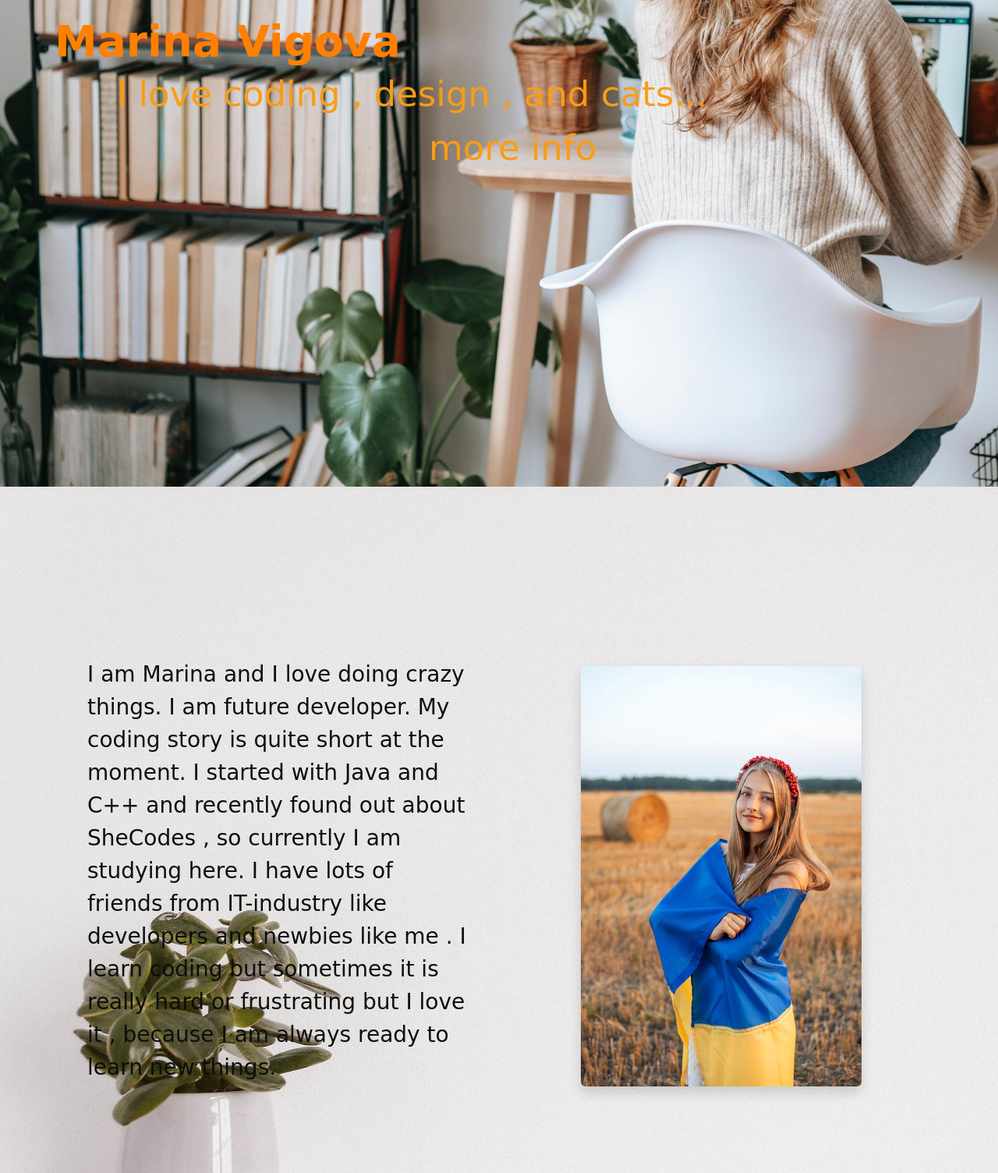
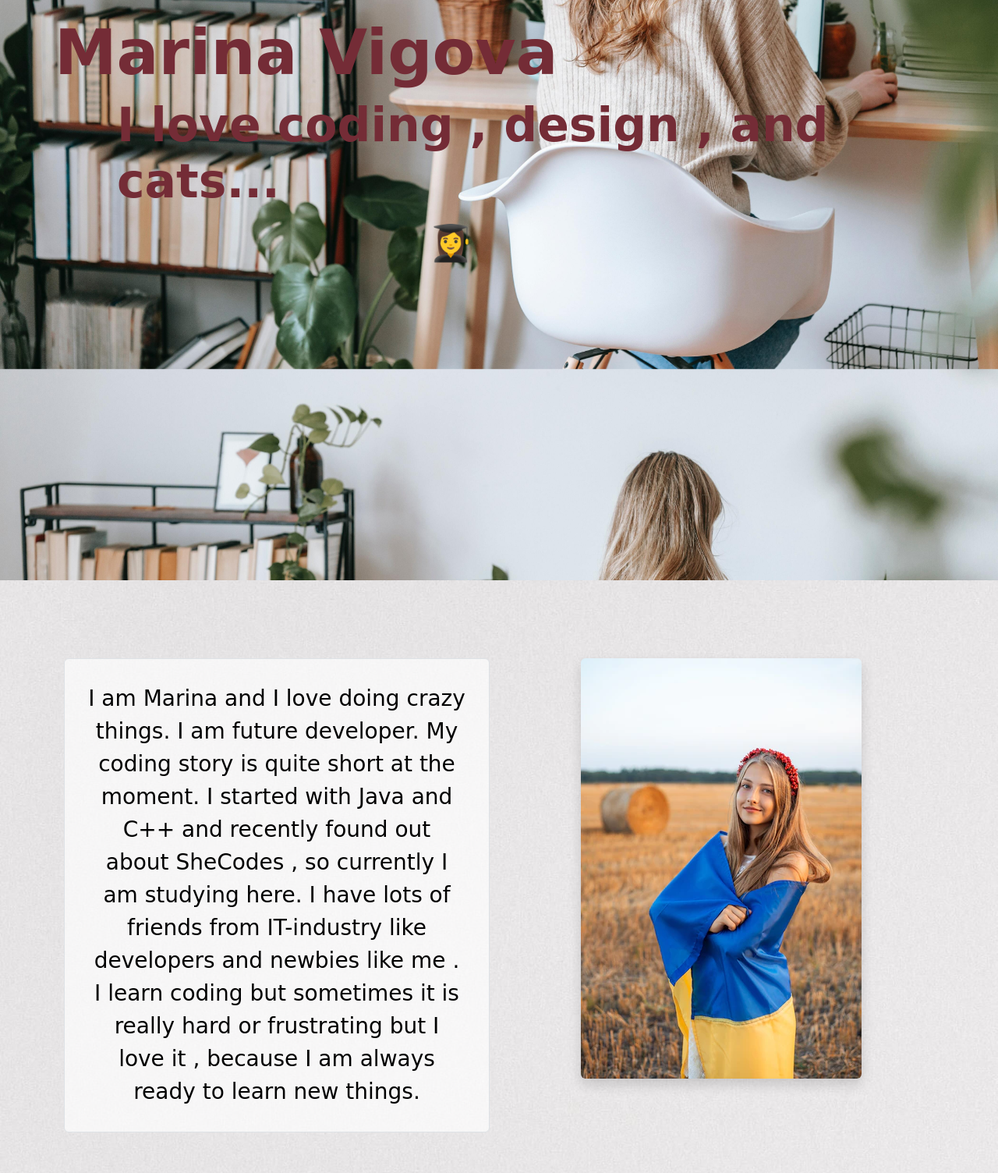
Before and after one commit to IhorKarp/portfolio-project, a plain HTML site: page index.html in a window 1280 px wide. Shown: the part 380-1884 px from the top of the page at 78% size. Drawn offline with nearby package versions, Linux system fonts and the light colour scheme; a web font is replaced by a local one.

Commit message:
Upgrated and sorted HTML and CSS files

```diff
--- a/index.html
+++ b/index.html
@@ -5,7 +5,7 @@
     <meta http-equiv="X-UA-Compatible" content="IE=edge">
     <meta name="viewport" content="width=device-width, initial-scale=1.0">
     <title>Document</title>
-    <link rel="preconnect" href="https://fonts.googleapis.com"><link rel="preconnect" href="https://fonts.gstatic.com" crossorigin><link href="https://fonts.googleapis.com/css2?family=Corinthia&family=Hachi+Maru+Pop&family=Hi+Melody&family=Rock+Salt&display=swap" rel="stylesheet">
+    <link rel="preconnect" href="https://fonts.googleapis.com"><link rel="preconnect" href="https://fonts.gstatic.com" crossorigin><link href="https://fonts.googleapis.com/css2?family=Satisfy&family=Corinthia&family=Hachi+Maru+Pop&family=Hi+Melody&family=Rock+Salt&display=swap" rel="stylesheet">
     <link href="https://cdn.jsdelivr.net/npm/bootstrap@5.2.3/dist/css/bootstrap.min.css" rel="stylesheet" integrity="sha384-rbsA2VBKQhggwzxH7pPCaAqO46MgnOM80zW1RWuH61DGLwZJEdK2Kadq2F9CUG65" crossorigin="anonymous">
     <link rel="stylesheet" href="/styles/portfolio.css">
 </head>
@@ -17,15 +17,15 @@
      <h3>
         I love coding , design , and cats...
      </h3>
-     <a id="link" href="index.html#row">more info</a>
+     <a id="link" href="index.html#row">👩‍🎓</a>
     </div>
     <div class="center">
         <div class="container">
             <div id="row" class="row">
-                <div class="col-sm-6">
-                   <p  >
-                       I am Marina and I love doing crazy things. I am future developer. My coding story is quite short at the moment. I started with Java and C++ and recently found out about SheCodes , so currently I am studying here. I have lots of friends from IT-industry like developers and newbies like me . I learn coding but sometimes it is really hard or frustrating but I love it , because I am always ready to learn new things.
-                    </p>
+                <div class="text-center col-sm-6">
+                    <p class="border rounded">
+                        I am Marina and I love doing crazy things. I am future developer. My coding story is quite short at the moment. I started with Java and C++ and recently found out about SheCodes , so currently I am studying here. I have lots of friends from IT-industry like developers and newbies like me . I learn coding but sometimes it is really hard or frustrating but I love it , because I am always ready to learn new things.
+                     </p>
                 </div>
                 <div class="col-sm-6 ">
                     <img class="img-fluid border-2 rounded shadow " src="/images/cheerful-ukrainian-girl-wrapped-in-national-flag-of-ukraine-in-agricultural-field_123211-2157.webp" alt="ukranian girl with flag">
@@ -33,6 +33,7 @@
             </div>
         </div>
     </div>
+
     <script src="https://cdn.jsdelivr.net/npm/bootstrap@5.2.3/dist/js/bootstrap.bundle.min.js" integrity="sha384-kenU1KFdBIe4zVF0s0G1M5b4hcpxyD9F7jL+jjXkk+Q2h455rYXK/7HAuoJl+0I4" crossorigin="anonymous"></script>
 </body>
 </html>
--- a/styles/portfolio.css
+++ b/styles/portfolio.css
@@ -1,54 +1,107 @@
+:root{
+    --primary-color:#742C36;
+}
 
 body{
     margin:0;
 }
+
+h1,h3,p{
+    font-family: 'Corinthia', cursive;
+}
+
+h1{
+    color: var(--primary-color);
+    font-weight: 700;
+    font-size:80px;
+    padding-left: 70px;
+}
+
+h3{
+    padding-left: 150px ;
+    color: var(--primary-color);
+    font-size: 60px;
+    font-weight: 600;
+
+}
+
+p{
+    font-size: 28px;
+    margin-top: 100px;
+    padding: 30px 30px;
+    color: rgb(0, 0, 0);
+    background-color: rgba(255, 255, 255, 0.673);
+}
+
+img{
+    display: block;
+    margin: 0 auto;
+    margin-top: 100px;
+}
+
 .hero{
     background-color: antiquewhite;
     background-image: url(/images/study1.jpg);
     background-repeat:no-repeat;
     background-size: cover;
     padding:400px 0 ;
+    background-position: center center;
+    background-attachment: fixed;
 }
+
 .center{
     background-color: antiquewhite;
     background-image: url(/images/photo1.jpg);
     background-repeat:no-repeat;
     background-size: cover;
     padding:0 0 270px 0;
+    background-position: center center;
+    background-attachment: fixed;
 }
-h1{
-    font-family: 'Hachi Maru Pop', cursive;
-    color: rgb(255, 128, 1);
-    font-weight: 700;
-    font-size: 55px;
-    padding-left: 70px;
-}
+
 #link{
-    padding-left: 150px ;
-    color: rgb(247, 157, 22);
-    font-family: 'Hi Melody', cursive;
     font-size: 45px;
     text-decoration: none;
     padding-left: 550px;
-
 }
 
-h3{
-    padding-left: 150px ;
-    color: rgb(247, 157, 22);
-    font-family: 'Hi Melody', cursive;
-    font-size: 45px;
+@media only screen and (max-width:767px){
 
+    .hero{
+        background-image: url(/images/study2.jpeg);
+    }
+
+    .center{
+        background-image: url(/images/photo2.jpg);
+    }
+
+    h1{
+        padding-left: 25px;
+    }
+
+    h3{
+        padding-left: 50px;
+    }
+
+    #link{
+        padding-left: 300px;
+    }
 }
-p{
-    font-family: 'Corinthia', cursive;
-    font-size: 28px;
-    padding: 220px 30px 0px 30px;
-    color: rgb(14, 14, 13);
 
+@media (min-width:768px) and (max-width:1300px){
+
+    .center{
+        background-image: url(/images/photo2.jpg);
+    }
 }
-img{
-    display: block;
-    margin: 0 auto;
-    margin-top: 230px;
+
+@media (max-width:375px) {
+
+    h1{
+        font-size: 50px;
+    }
+
+    h3{
+        font-size: 40px;
+    }
 }
```
Also changed, not shown: images/photo2.jpg (added), images/study2.jpeg (added).
